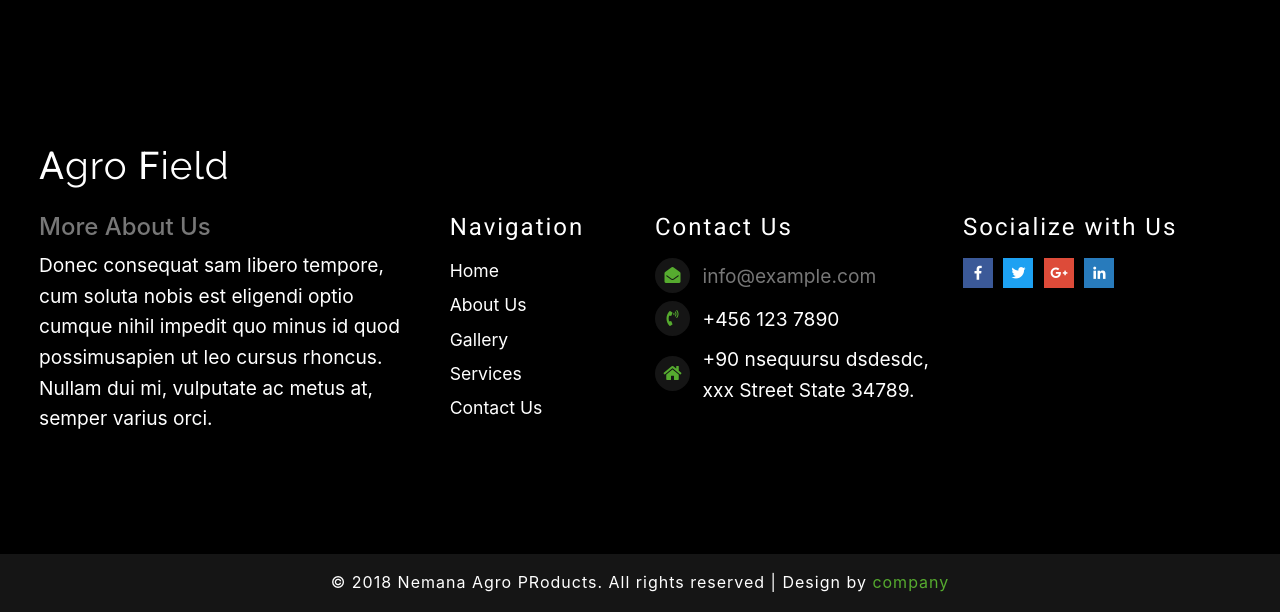
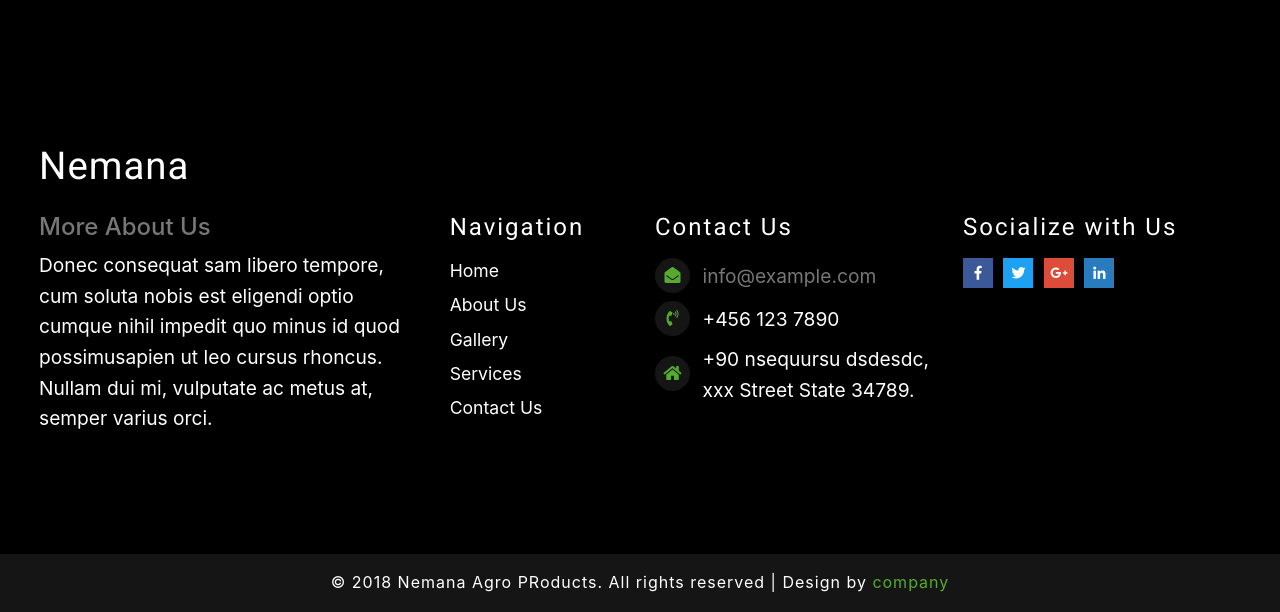
Before and after one commit to yadhun/nemana-agro, a PHP site: page / in a window 1280 px wide. Shown: the part 5227-5839 px from the top of the page. Run offline with PHP 8.4, Linux system fonts and the light colour scheme.

Commit message:
Update index.php

```diff
--- a/index.php
+++ b/index.php
@@ -500,8 +500,7 @@
             <div class="px-4 pt-5 footer-top">
                 <h2>
                     <a href="index.html">
-                        <span>A</span>gro
-                        <span>F</span>ield
+                        <span>Nemana</span>
                     </a>
                 </h2>
             </div>
```
